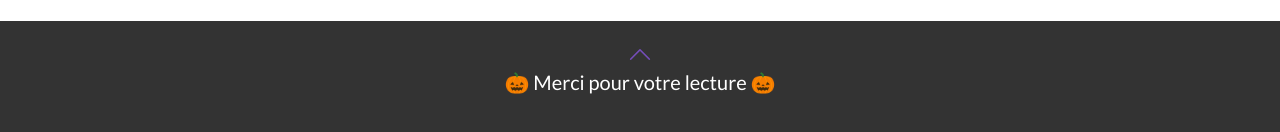
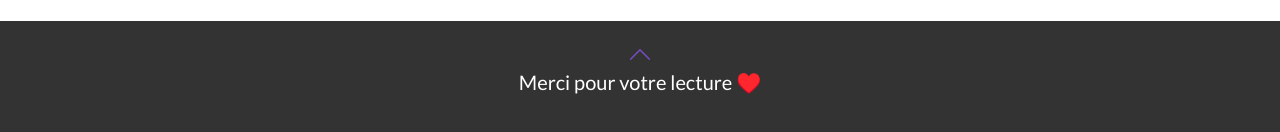
Before and after one commit to iLynk/cv-en-ligne-responsive, a plain HTML site: page CV Milhan/index.html in a window 1280 px wide. Shown: the part 4399-4531 px from the top of the page. Drawn offline with nearby package versions, Linux system fonts and the light colour scheme.

Commit message:
Update index.html

```diff
--- a/CV Milhan/index.html
+++ b/CV Milhan/index.html
@@ -270,7 +270,7 @@
 
         <footer>
             <a href="#about"><span class="bi-chevron-up"></span></a>
-            <h5>🎃 Merci pour votre lecture 🎃</h5>
+            <h5>Merci pour votre lecture ♥️</h5>
         </footer>
     </body>
 </html>
```
